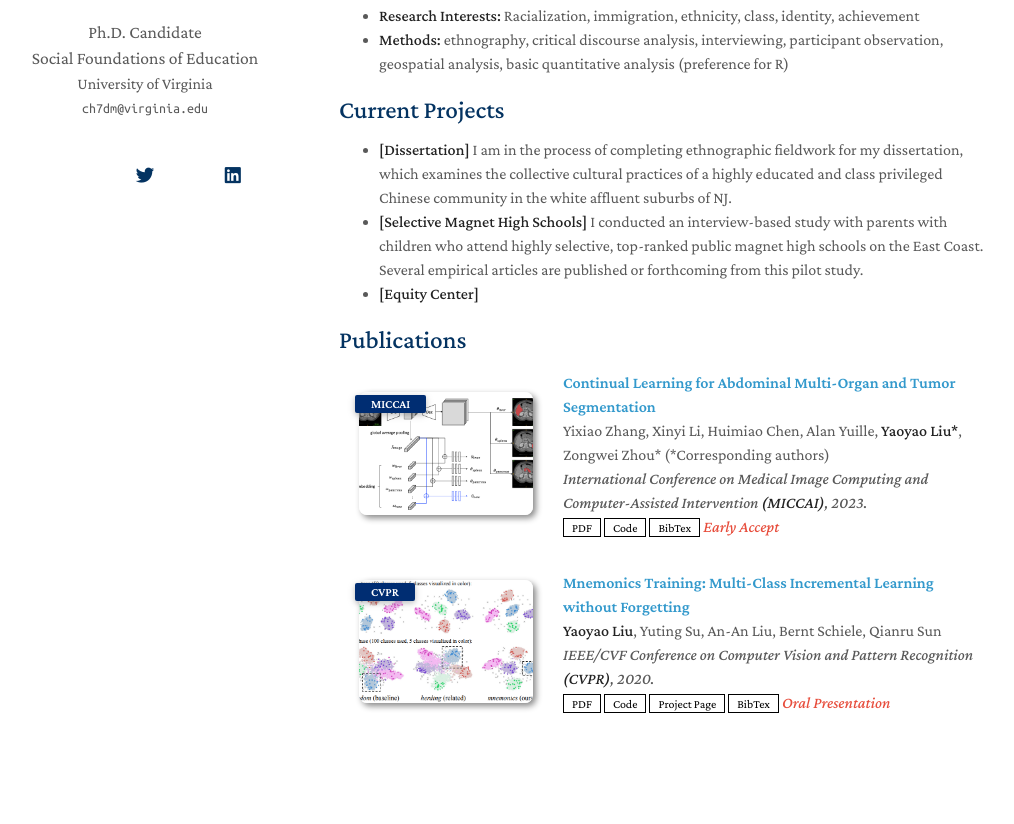
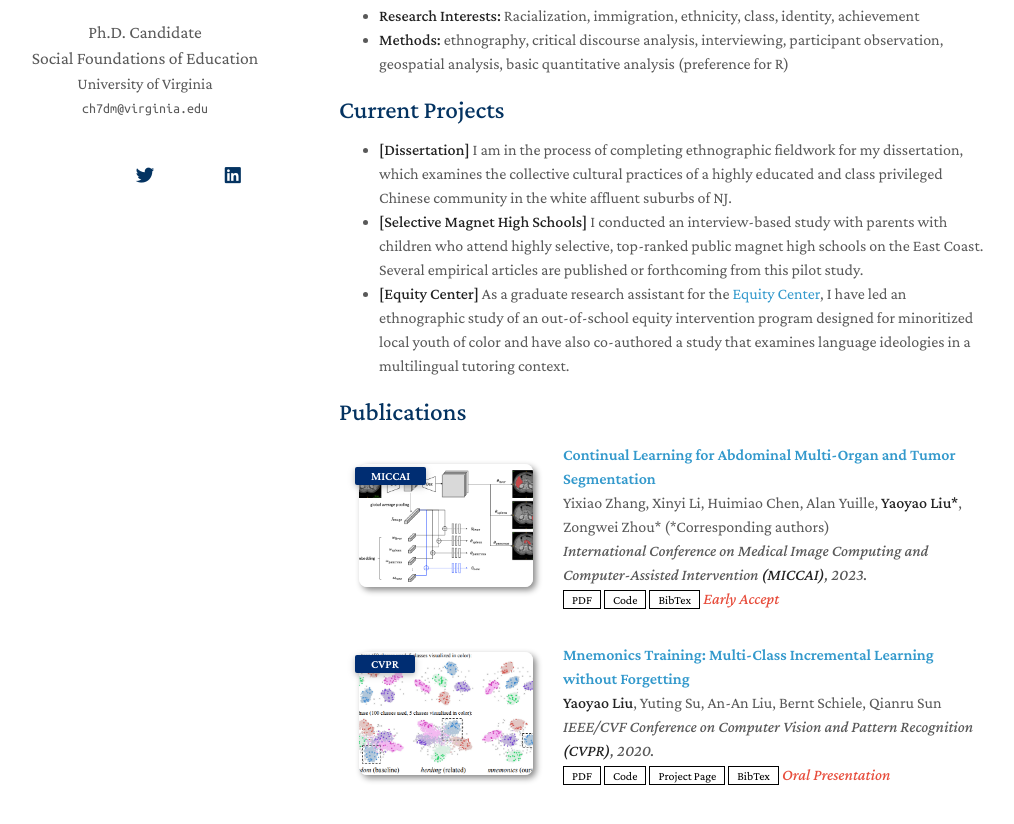
Before and after one commit to MrChristopherHu/profile, a Jekyll site: the page built from index.md, in a window 1280 px wide and 1134 px high. Shown: the part 221-1045 px from the top of the window, without its empty margins (131-1145 px from the left). Built offline with Jekyll 4.4.1, drawn with Linux system fonts in a browser that asks for light colours; nearby versions of some CDN libraries; a style sheet for code colours, icons or effects is not loaded; our own code applies the rules of GitHub Pages for plain Markdown files; some of the changed text lies outside the part shown.

Commit message:
Update index.md

```diff
--- a/index.md
+++ b/index.md
@@ -4,7 +4,7 @@ layout: homepage
 
 ## About Me
 
-Hi there! I am an ethnographer and discourse analyst who studies race and ethnicity in educational contexts. Currently, I am a PhD candidate in the soial foundations of education at the University of Virginia's School of Education and Human Development with an anticipated defense in <i>Spring 2025</i>. Questions? Want to connect? Email me at <b>[ch7dm@virginia.edu](mailto:ch7dm@virginia.edu)</b>!
+Hi there! I am an ethnographer and discourse analyst who studies race and ethnicity in educational contexts. Currently, I am a PhD candidate in the soial foundations of education at the University of Virginia's [School of Education and Human Development](https://education.virginia.edu/about/directory/christopher-hu) with an anticipated defense in <i>Spring 2025</i>. Questions? Want to connect? Email me at <b>[ch7dm@virginia.edu](mailto:ch7dm@virginia.edu)</b>!
 
 - **Research Interests:** Racialization, immigration, ethnicity, class, identity, achievement
 - **Methods:** ethnography, critical discourse analysis, interviewing, participant observation, geospatial analysis, basic quantitative analysis (preference for R)
@@ -13,6 +13,6 @@ Hi there! I am an ethnographer and discourse analyst who studies race and ethnic
 
 - **[Dissertation]** I am in the process of completing ethnographic fieldwork for my dissertation, which examines the collective cultural practices of a highly educated and class privileged Chinese community in the white affluent suburbs of NJ.
 - **[Selective Magnet High Schools]** I conducted an interview-based study with parents with children who attend highly selective, top-ranked public magnet high schools on the East Coast. Several empirical articles are published or forthcoming from this pilot study.
-- **[Equity Center]**
+- **[Equity Center]** As a graduate research assistant for the [Equity Center](https://www.virginiaequitycenter.org/), I have led an ethnographic study of an out-of-school equity intervention program designed for minoritized local youth of color and have also co-authored a study that examines language ideologies in a multilingual tutoring context.
 
 {% include_relative _includes/publications.md %}
```
